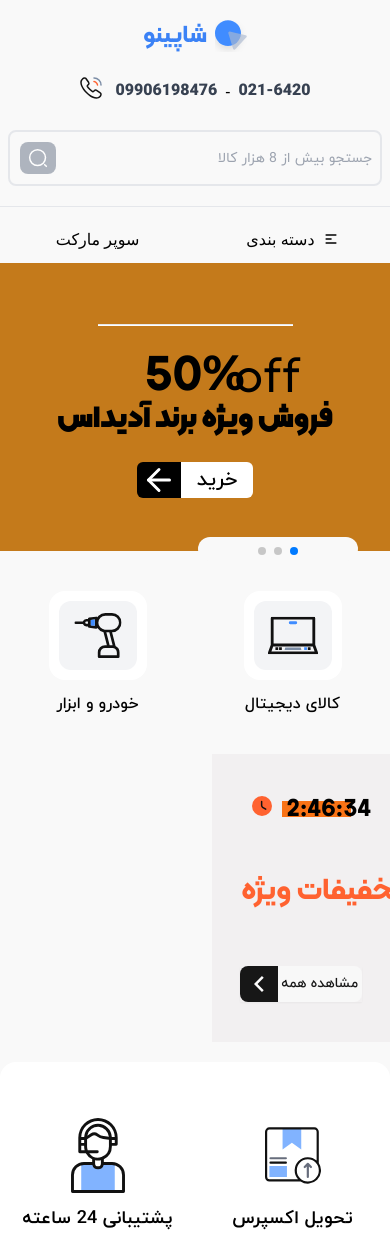
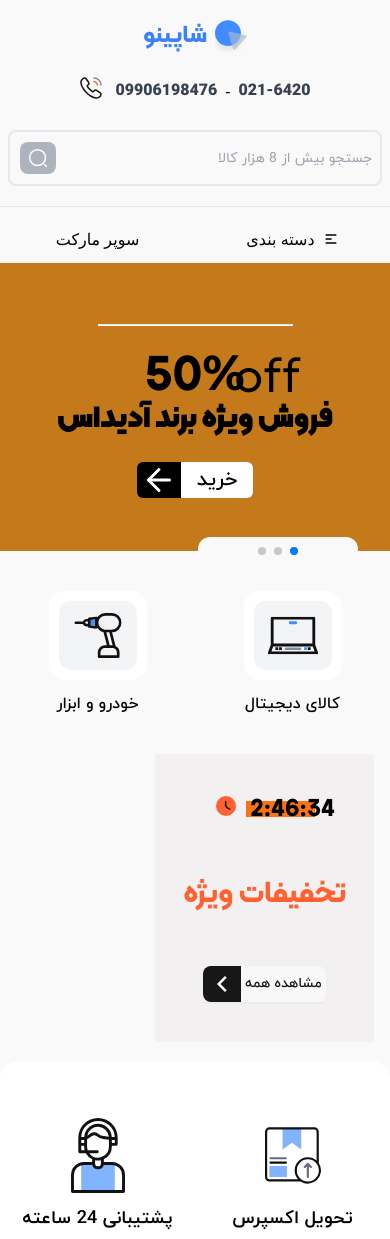
Before and after one commit to Ario-Team/shapino-frontend, a Next.js app: page / in a window 390 px wide. Shown: the top 1239 px of the page. Built offline with nearby package versions, Linux system fonts and the light colour scheme.

Commit message:
Fixed the CountdownCustom responsive

```diff
--- a/components/CountdownCustom.jsx
+++ b/components/CountdownCustom.jsx
@@ -5,7 +5,7 @@
 
 const CountdownCustom = () => {
   return (
-    <div className="flex flex-col h-72 justify-between relative bg-[#F2F0F1] w-max px-7 py-10">
+    <div className="mr-4 flex flex-col h-72 justify-between relative bg-[#F2F0F1] w-max px-7 py-10 lg:mr-0">
       <div className="relative flex self-center">
         <div className="flex items-center gap-2">
           <div className="w-[4.3rem] h-4 bg-orange-500"></div>
@@ -26,7 +26,7 @@
           />
         </div>
       </div>
-      <span className="absolute w-max top-20 -right-3.5 font-kalameh font-bold text-3xl text-[#FF6230] my-10">
+      <span className="lg:absolute w-max top-20 -right-3.5 font-kalameh font-bold text-3xl text-[#FF6230] my-10">
         تخفیفات ویژه
       </span>
       <div className="flex flex-row opacity-90 self-center transition-opacity duration-300 cursor-pointer shadow-sm hover:opacity-100">
```
